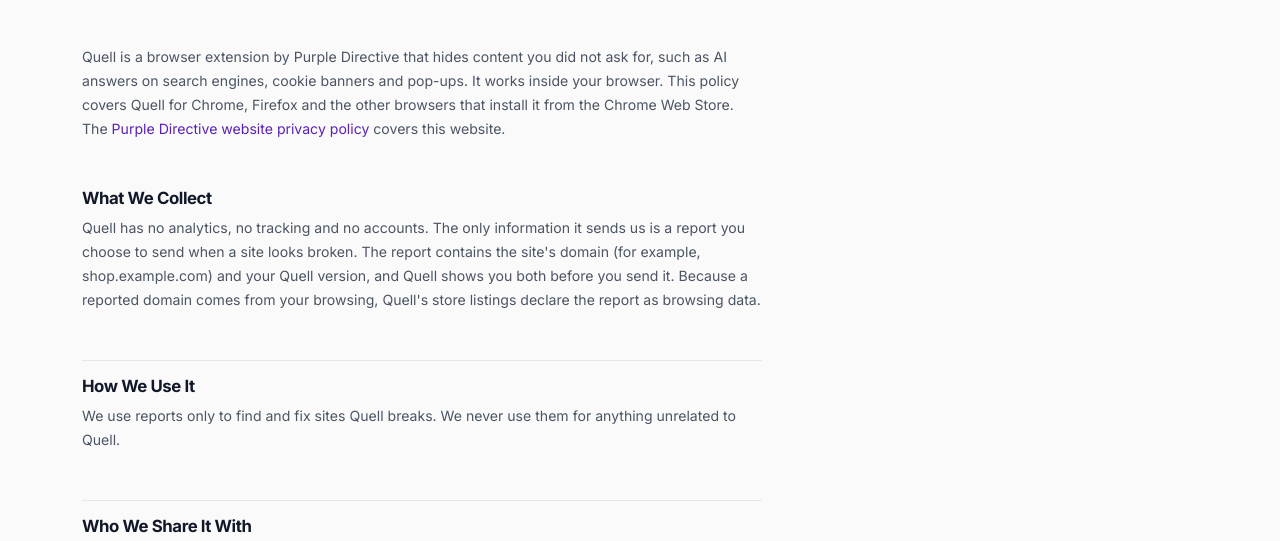
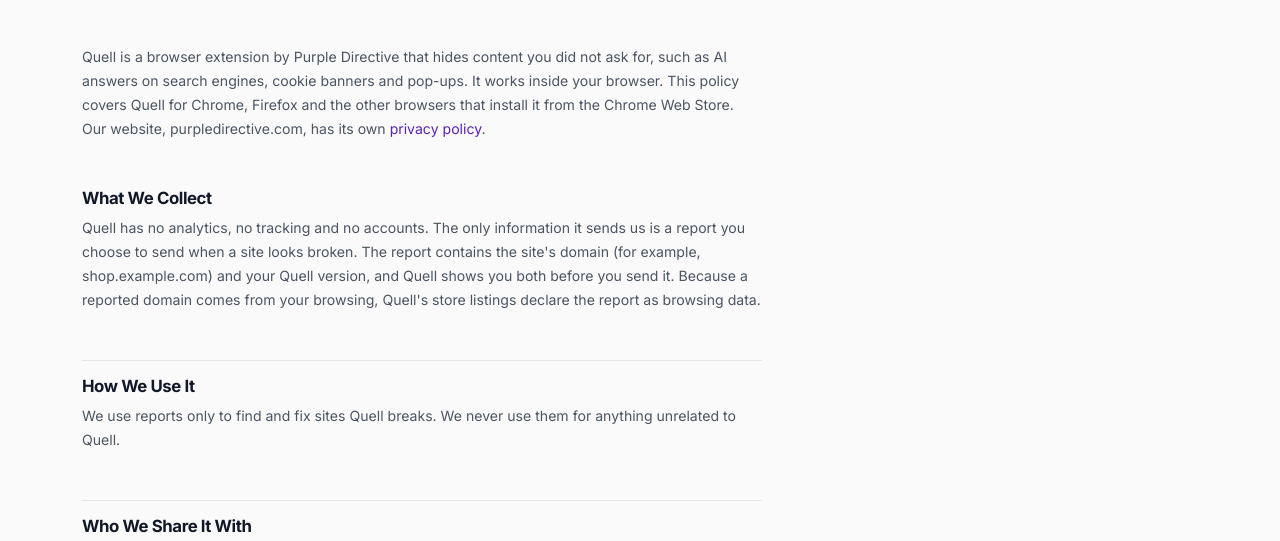
Before and after one commit to PurpleDirective/purple-directive-site, an Astro site: page /quell/privacy in a window 1280 px wide. Shown: the part 226-767 px from the top of the page. Built offline with nearby package versions, Linux system fonts and the light colour scheme; Astro itself is replaced by a stand-in of ours.

Commit message:
quell privacy: website-policy sentence reads the same in the store copy

```diff
--- a/src/pages/quell/privacy.astro
+++ b/src/pages/quell/privacy.astro
@@ -14,8 +14,8 @@ import '../../styles/pages.css';
       Quell is a browser extension by Purple Directive that hides content you did not ask for,
       such as AI answers on search engines, cookie banners and pop-ups. It works inside your
       browser. This policy covers Quell for Chrome, Firefox and the other browsers that install
-      it from the Chrome Web Store. The <a href="/privacy">Purple Directive website privacy
-      policy</a> covers this website.
+      it from the Chrome Web Store. Our website, purpledirective.com, has its own
+      <a href="/privacy/">privacy policy</a>.
     </p>
 
     <h2>What We Collect</h2>
```
